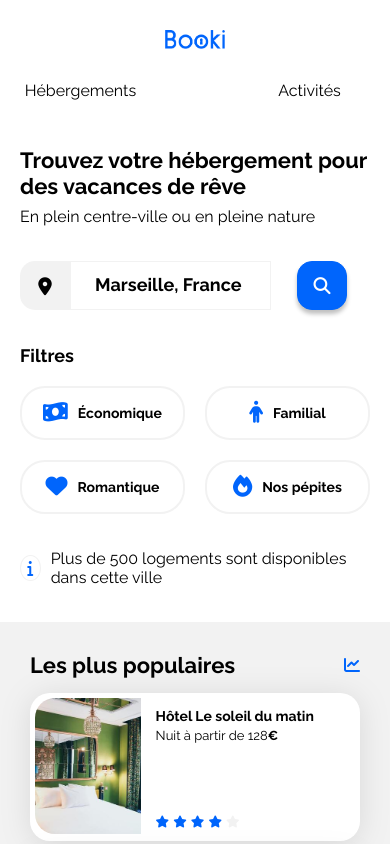
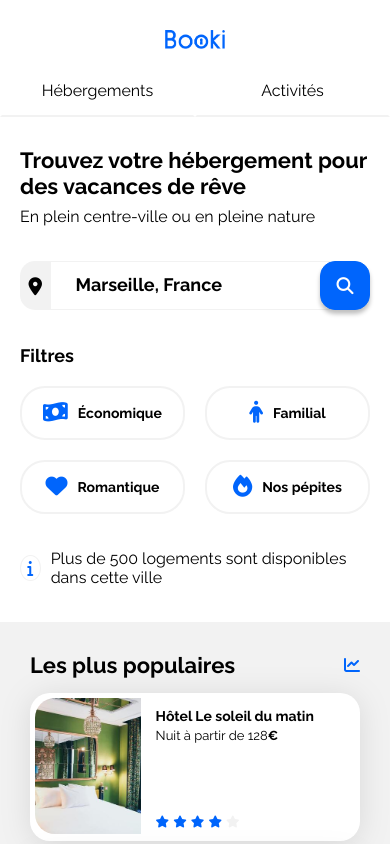
Before and after one commit to youtlane/Brooki, a plain HTML site: page index.html in a window 390 px wide. Shown: the top 844 px of the page. Drawn offline with Linux system fonts and the light colour scheme.

Commit message:
fix: nav underline and search bar full width in mobile

```diff
--- a/css/style.css
+++ b/css/style.css
@@ -1,6 +1,7 @@
 /****** General ***********/
 * {
     font-family: 'Raleway', sans-serif;
+    /*! margin-left: -4px; */
 }
 
 :root {
@@ -105,33 +106,6 @@ a:hover {
 
 }
 
-/*
-.logo{
-    height: 19px;
-    padding: 30px 0px;
-}
-header{
-    display: flex;
-    flex-direction: row;
-    gap: 950px;
-}*/
-
-/******nav******/
-/*
-.logo-nav{
-    display: flex;
-    height: 36px;
-}
-.logo-nav a{
-    font-size: 16px;
-    padding-top: 15px;
-    margin-right: 68px;
-    border-top: 2px solid transparent;
-}
-.logo-nav a:hover{
-    border-top: 2px solid var(--main-color);
-}
-/*
 /*******************************headline-seach-filter-info***********************/
 .headline-search-filter {
     margin-top: 30px;
@@ -158,32 +132,10 @@ header{
     margin-top: 35px;
 }
 
-.form-search {
-    height: 49px;
-    display: flex;
-    width: 377px;
-
-}
 
 .icon-search-input {
     display: flex;
-    width: 277px;
-}
-
-.search-input {
-    border: 1px solid var(--main-bg-color);
-    padding-right: 24px;
-    padding-left: 24px;
-    min-width: 149px;
-    max-width: 227px;
-}
-
-.search-input::placeholder {
-    color: black;
-    opacity: 100%;
-    font-weight: bold;
-    font-size: 18px;
-}
+  }
 
 .icon-search {
     width: 50px;
@@ -192,18 +144,25 @@ header{
     align-items: center;
     border-radius: 15px 0 0 15px;
     background-color: var(--main-bg-color);
-
 }
-
 .icon-search .fa-solid {
     color: black;
     font-size: 18px;
 }
+.search-input {
+    border: 1px solid var(--main-bg-color);
+    padding-right: 24px;
+    padding-left: 24px;
 
+}
+.search-input::placeholder {
+    color: black;
+    opacity: 100%;
+    font-weight: bold;
+    font-size: 18px;
+}
 
 .search-button-desktop {
-    height: 100%;
-    width: auto;
     padding: 15px 16px;
     background-color: var(--main-color);
     color: white;
@@ -212,15 +171,7 @@ header{
     padding: 15px 16px;
     border: none;
     font-size: 18px;
-
-
-
 }
-
-.search-button {
-    display: flex;
-}
-
 .search-button-mobile {
     height: 100%;
     width: 50px;
@@ -229,16 +180,11 @@ header{
     border: 1px solid var(--main-color);
     box-shadow: 0px 4px 4px 0px rgba(0, 0, 0, 0.25);
     display: none;
-
 }
-
 .search-button-mobile .fa-solid {
     color: white;
     font-size: 17px;
 }
-
-
-
 
 /***********list-filter*************/
 h2 {
@@ -566,6 +512,7 @@ footer {
         /* Centrer horizontalement */
         width: 100%;
         /* Prendre toute la largeur de l'écran */
+        gap: 0;
 
     }
 
@@ -580,6 +527,7 @@ footer {
         padding-bottom: 15px;
         width: 100%;
         text-align: center;
+        border-bottom: 2px solid #F2F2F2;
 
     }
 
@@ -605,6 +553,14 @@ footer {
 
     .search-button-mobile {
         display: block;
+        margin-left: -10px;
+    }
+    .icon-search-input {
+        display: flex;
+        height: 49px;
+  }
+    .search-input{
+        width: 377px;
     }
 
     /*********filter*****/
@@ -729,7 +685,7 @@ footer {
     /********hebergement et populaire ***********/
     .hebergements-and-populaires {
         display: flex;
-        flex-direction: culumn-reverse;
+       /* flex-direction: culumn-reverse;*/
     }
 
     /***************footer***************/
--- a/index.html
+++ b/index.html
@@ -42,13 +42,14 @@
                         <i class="fa-solid fa-location-dot "></i>
                     </label>
                     <input class="search-input" type="text" placeholder="Marseille, France">
+                    <div class="search-button">
+                        <button type="submit" class="search-button-desktop">Rechercher</button>
+                        <button class="search-button-mobile" type="submit">
+                            <i class="fa-solid fa-magnifying-glass"></i>
+                        </button>
+                    </div>
                 </div>
-                <div class="search-button">
-                    <button type="submit" class="search-button-desktop">Rechercher</button>
-                    <button class="search-button-mobile" type="submit">
-                        <i class="fa-solid fa-magnifying-glass"></i>
-                    </button>
-                </div>
+
 
             </form>
             <!---div filter-->
```
